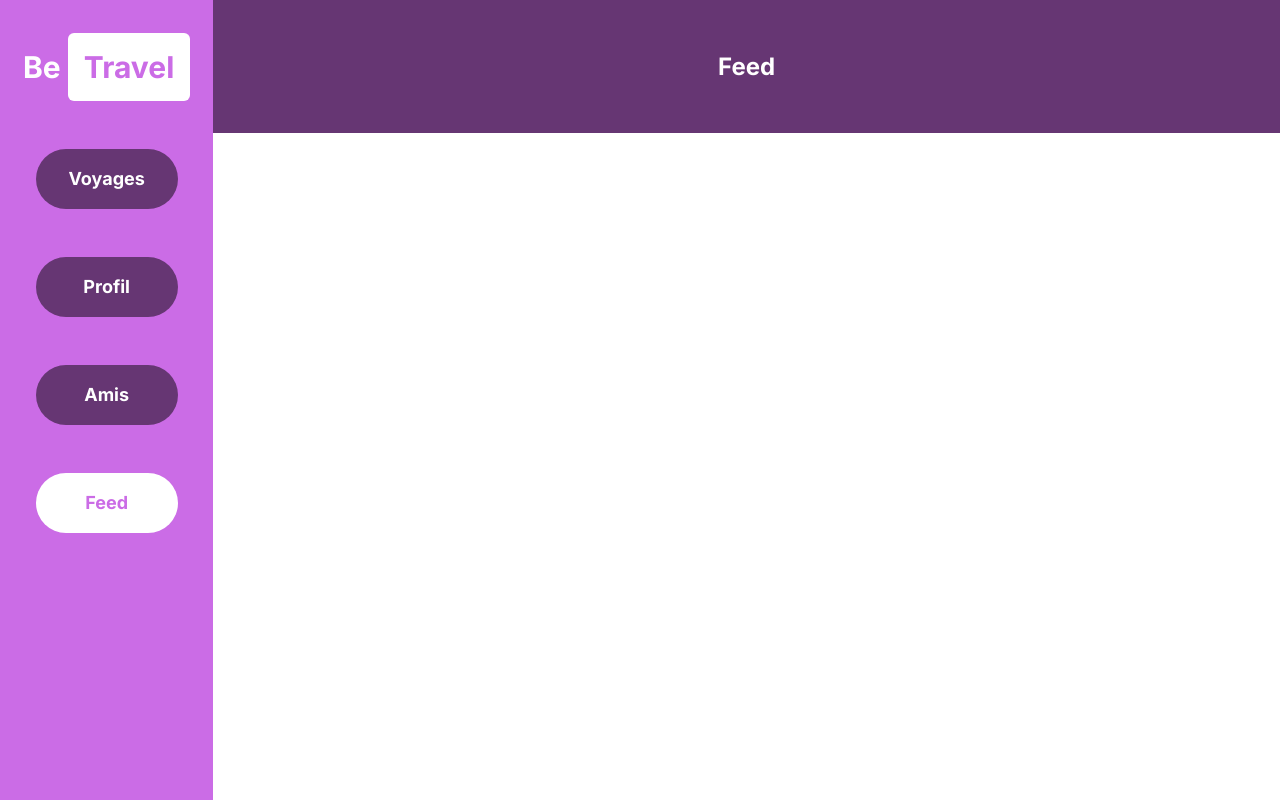
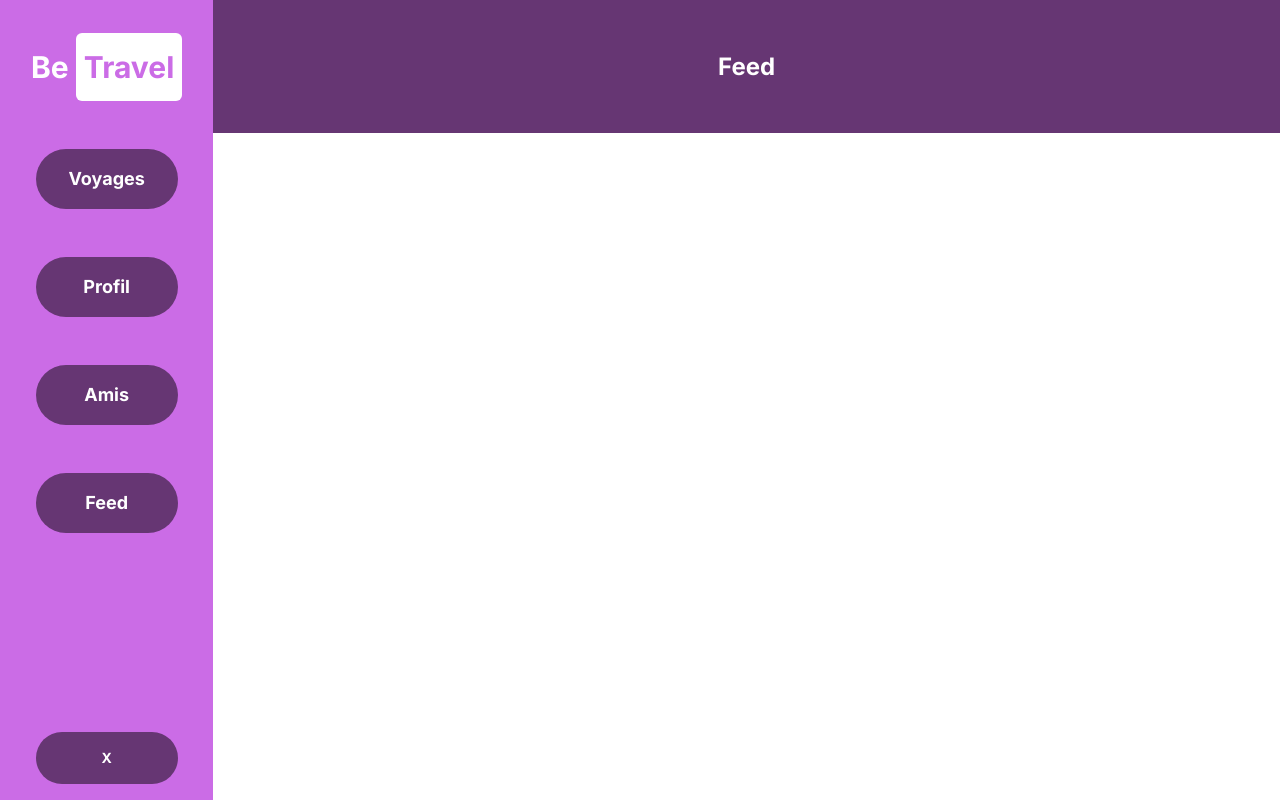
Before and after one commit to AntoineRai/betravel, a Next.js app: page /feed in a window 1280 px wide. Built offline with nearby package versions, Linux system fonts and the light colour scheme.

Commit message:
Création d'un component Sidebar

```diff
--- a/app/feed/page.js
+++ b/app/feed/page.js
@@ -1,41 +1,9 @@
-import Link from "next/link";
+import Sidebar from "@/components/Sidebar";
 
 export default function Home() {
     return (
       <main className="flex min-h-screen min-w-screen">
-        {/* Barre latérale */}
-        <div className="w-1/6 bg-primary">
-          {/* Logo */}
-          <div className="h-1/6 flex flex-col items-center justify-center">
-            <h1 className="text-white font-bold text-3xl">
-              Be{" "}
-              <span className="bg-white text-primary p-4 rounded-md">Travel</span>
-            </h1>
-          </div>
-          {/* Menu */}
-          <div className="h-5/6 w-full flex flex-col justify-start pt-4 gap-12 items-center text-white font-bold">
-            <Link href="/travel" className="w-4/6 py-4 bg-secondary  rounded-full hover:bg-white hover:text-primary transition-all duration-300 ease-in-out">
-            <div>
-              <h1 className="text-center text-lg">Voyages</h1>
-            </div>
-            </Link>
-            <Link href="/profile" className="w-4/6 py-4 bg-secondary rounded-full hover:bg-white hover:text-primary transition-all duration-300 ease-in-out">
-            <div >
-              <h1 className="text-center text-lg">Profil</h1>
-            </div>
-            </Link>
-            <Link href="/friends" className="w-4/6 py-4 bg-secondary rounded-full hover:bg-white hover:text-primary transition-all duration-300 ease-in-out">
-            <div>
-              <h1 className="text-center text-lg">Amis</h1>
-            </div>
-            </Link>
-            <Link href="/feed" className="w-4/6 py-4 bg-white text-primary  rounded-full hover:bg-white hover:text-primary transition-all duration-300 ease-in-out">
-            <div>
-              <h1 className="text-center text-lg">Feed</h1>
-            </div>
-            </Link>
-          </div>
-        </div>
+        <Sidebar />
         <div className="w-5/6">
           {/* Header */}
           <div className="h-1/6 bg-secondary flex flex-col items-center justify-center text-white text-2xl font-bold">
--- a/app/friends/page.js
+++ b/app/friends/page.js
@@ -1,41 +1,9 @@
-import Link from "next/link";
+import Sidebar from "@/components/Sidebar";
 
 export default function Home() {
     return (
       <main className="flex min-h-screen min-w-screen">
-        {/* Barre latérale */}
-        <div className="w-1/6 bg-primary">
-          {/* Logo */}
-          <div className="h-1/6 flex flex-col items-center justify-center">
-            <h1 className="text-white font-bold text-3xl">
-              Be{" "}
-              <span className="bg-white text-primary p-4 rounded-md">Travel</span>
-            </h1>
-          </div>
-          {/* Menu */}
-          <div className="h-5/6 w-full flex flex-col justify-start pt-4 gap-12 items-center text-white font-bold">
-            <Link href="/travel" className="w-4/6 py-4 bg-secondary  rounded-full hover:bg-white hover:text-primary transition-all duration-300 ease-in-out">
-            <div>
-              <h1 className="text-center text-lg">Voyages</h1>
-            </div>
-            </Link>
-            <Link href="/profile" className="w-4/6 py-4 bg-secondary rounded-full hover:bg-white hover:text-primary transition-all duration-300 ease-in-out">
-            <div >
-              <h1 className="text-center text-lg">Profil</h1>
-            </div>
-            </Link>
-            <Link href="/friends" className="w-4/6 py-4 bg-white text-primary  rounded-full hover:bg-white hover:text-primary transition-all duration-300 ease-in-out">
-            <div>
-              <h1 className="text-center text-lg">Amis</h1>
-            </div>
-            </Link>
-            <Link href="/feed" className="w-4/6 py-4 bg-secondary  rounded-full hover:bg-white hover:text-primary transition-all duration-300 ease-in-out">
-            <div>
-              <h1 className="text-center text-lg">Feed</h1>
-            </div>
-            </Link>
-          </div>
-        </div>
+        <Sidebar />
         <div className="w-5/6">
           {/* Header */}
           <div className="h-1/6 bg-secondary flex flex-col items-center justify-center text-white text-2xl font-bold">
--- a/app/login/page.js
+++ b/app/login/page.js
@@ -6,7 +6,7 @@ export default function Home() {
       <div className="w-1/2 min-h-screen flex flex-col justify-center items-center bg-primary text-white font-bold text-3xl">
         <h1>
           Be{" "}
-          <span className="bg-white text-primary p-4 rounded-md">Travel</span>
+          <span className="bg-white text-primary px-2 py-4 rounded-md">Travel</span>
         </h1>
       </div>
       <div className="w-1/2 flex flex-col">
--- a/app/page.js
+++ b/app/page.js
@@ -6,7 +6,7 @@ export default function Home() {
       <div>
         <h1 className="text-white font-bold text-3xl mb-12">
           Be{" "}
-          <span className="bg-white text-primary p-4 rounded-md">Travel</span>
+          <span className="bg-white text-primary px-2 py-4 rounded-md">Travel</span>
         </h1>
         <Link href="/travel" className="flex flex-col items-center justify-center text-white font-bold text-md border-2 border-white rounded-lg p-2 hover:bg-white hover:text-primary transition-all duration-300 ease-in-out">
           <h2>Accéder au site</h2>
--- a/app/profile/page.js
+++ b/app/profile/page.js
@@ -1,41 +1,9 @@
-import Link from "next/link";
+import Sidebar from "@/components/Sidebar";
 
 export default function Home() {
     return (
       <main className="flex min-h-screen min-w-screen">
-        {/* Barre latérale */}
-        <div className="w-1/6 bg-primary">
-          {/* Logo */}
-          <div className="h-1/6 flex flex-col items-center justify-center">
-            <h1 className="text-white font-bold text-3xl">
-              Be{" "}
-              <span className="bg-white text-primary p-4 rounded-md">Travel</span>
-            </h1>
-          </div>
-          {/* Menu */}
-          <div className="h-5/6 w-full flex flex-col justify-start pt-4 gap-12 items-center text-white font-bold">
-            <Link href="/travel" className="w-4/6 py-4 bg-secondary  rounded-full hover:bg-white hover:text-primary transition-all duration-300 ease-in-out">
-            <div>
-              <h1 className="text-center text-lg">Voyages</h1>
-            </div>
-            </Link>
-            <Link href="/profile" className="w-4/6 py-4 bg-white text-primary rounded-full hover:bg-white hover:text-primary transition-all duration-300 ease-in-out">
-            <div >
-              <h1 className="text-center text-lg">Profil</h1>
-            </div>
-            </Link>
-            <Link href="/friends" className="w-4/6 py-4 bg-secondary  rounded-full hover:bg-white hover:text-primary transition-all duration-300 ease-in-out">
-            <div>
-              <h1 className="text-center text-lg">Amis</h1>
-            </div>
-            </Link>
-            <Link href="/feed" className="w-4/6 py-4 bg-secondary  rounded-full hover:bg-white hover:text-primary transition-all duration-300 ease-in-out">
-            <div>
-              <h1 className="text-center text-lg">Feed</h1>
-            </div>
-            </Link>
-          </div>
-        </div>
+        <Sidebar />
         <div className="w-5/6">
           {/* Header */}
           <div className="h-1/6 bg-secondary flex flex-col items-center justify-center text-white text-2xl font-bold">
--- a/app/register/page.js
+++ b/app/register/page.js
@@ -6,7 +6,7 @@ export default function Home() {
       <div className="w-1/2 min-h-screen flex flex-col justify-center items-center bg-primary text-white font-bold text-3xl">
         <h1>
           Be{" "}
-          <span className="bg-white text-primary p-4 rounded-md">Travel</span>
+          <span className="bg-white text-primary px-2 py-4 rounded-md">Travel</span>
         </h1>
       </div>
       <div className="w-1/2 flex flex-col">
--- a/app/travel/page.js
+++ b/app/travel/page.js
@@ -1,41 +1,9 @@
-import Link from "next/link";
+import Sidebar from "@/components/Sidebar";
 
 export default function Home() {
     return (
       <main className="flex min-h-screen min-w-screen">
-        {/* Barre latérale */}
-        <div className="w-1/6 bg-primary">
-          {/* Logo */}
-          <div className="h-1/6 flex flex-col items-center justify-center">
-            <h1 className="text-white font-bold text-3xl">
-              Be{" "}
-              <span className="bg-white text-primary p-4 rounded-md">Travel</span>
-            </h1>
-          </div>
-          {/* Menu */}
-          <div className="h-5/6 w-full flex flex-col justify-start pt-4 gap-12 items-center text-white font-bold">
-            <Link href="/travel" className="w-4/6 py-4 bg-white text-primary rounded-full hover:bg-white hover:text-primary transition-all duration-300 ease-in-out">
-            <div>
-              <h1 className="text-center text-lg">Voyages</h1>
-            </div>
-            </Link>
-            <Link href="/profile" className="w-4/6 py-4 bg-secondary rounded-full hover:bg-white hover:text-primary transition-all duration-300 ease-in-out">
-            <div >
-              <h1 className="text-center text-lg">Profil</h1>
-            </div>
-            </Link>
-            <Link href="/friends" className="w-4/6 py-4 bg-secondary  rounded-full hover:bg-white hover:text-primary transition-all duration-300 ease-in-out">
-            <div>
-              <h1 className="text-center text-lg">Amis</h1>
-            </div>
-            </Link>
-            <Link href="/feed" className="w-4/6 py-4 bg-secondary  rounded-full hover:bg-white hover:text-primary transition-all duration-300 ease-in-out">
-            <div>
-              <h1 className="text-center text-lg">Feed</h1>
-            </div>
-            </Link>
-          </div>
-        </div>
+        <Sidebar />
         <div className="w-5/6">
           {/* Header */}
           <div className="h-1/6 bg-secondary flex flex-col items-center justify-center text-white text-2xl font-bold">
--- /dev/null
+++ b/components/Sidebar.js
@@ -0,0 +1,58 @@
+import Link from "next/link";
+
+const Sidebar = () => {
+  return (
+    <>
+      {/* Barre latérale */}
+      <div className="w-1/6 bg-primary">
+        {/* Logo */}
+        <div className="h-1/6 flex flex-col items-center justify-center">
+          <h1 className="text-white font-bold text-3xl">
+            Be{" "}
+            <span className="bg-white text-primary py-4 px-2 rounded-md">Travel</span>
+          </h1>
+        </div>
+        {/* Menu */}
+        <div className="h-5/6 w-full flex flex-col justify-start pt-4 gap-12 items-center text-white font-bold">
+          <Link
+            href="/travel"
+            className="w-4/6 py-4 bg-secondary rounded-full hover:bg-white hover:text-primary transition-all duration-300 ease-in-out"
+          >
+            <div>
+              <h1 className="text-center text-lg">Voyages</h1>
+            </div>
+          </Link>
+          <Link
+            href="/profile"
+            className="w-4/6 py-4 bg-secondary rounded-full hover:bg-white hover:text-primary transition-all duration-300 ease-in-out"
+          >
+            <div>
+              <h1 className="text-center text-lg">Profil</h1>
+            </div>
+          </Link>
+          <Link
+            href="/friends"
+            className="w-4/6 py-4 bg-secondary  rounded-full hover:bg-white hover:text-primary transition-all duration-300 ease-in-out"
+          >
+            <div>
+              <h1 className="text-center text-lg">Amis</h1>
+            </div>
+          </Link>
+          <Link
+            href="/feed"
+            className="w-4/6 py-4 bg-secondary  rounded-full hover:bg-white hover:text-primary transition-all duration-300 ease-in-out"
+          >
+            <div>
+              <h1 className="text-center text-lg">Feed</h1>
+            </div>
+          </Link>
+          <div className="w-full h-full flex justify-center items-end pb-4">
+            <h1 className="text-center text-sm w-4/6 py-4 bg-secondary rounded-full hover:bg-white hover:text-primary transition-all duration-300 ease-in-out">X</h1>
+          </div>
+        </div>
+      </div>
+    </>
+  );
+};
+
+export default Sidebar;
```
